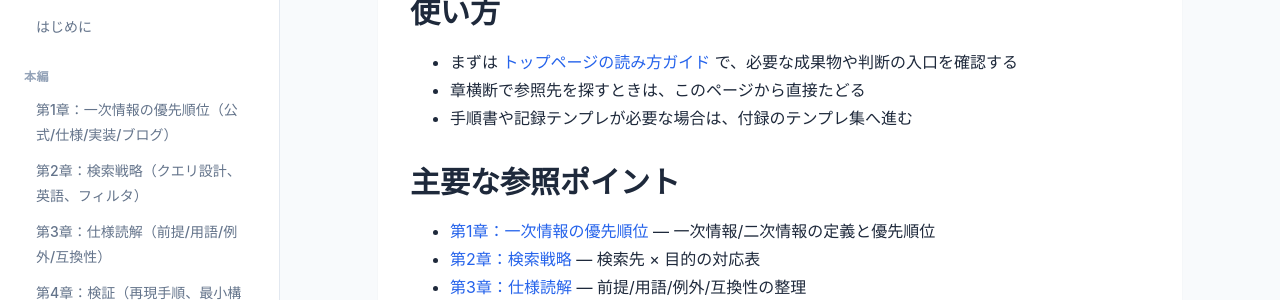
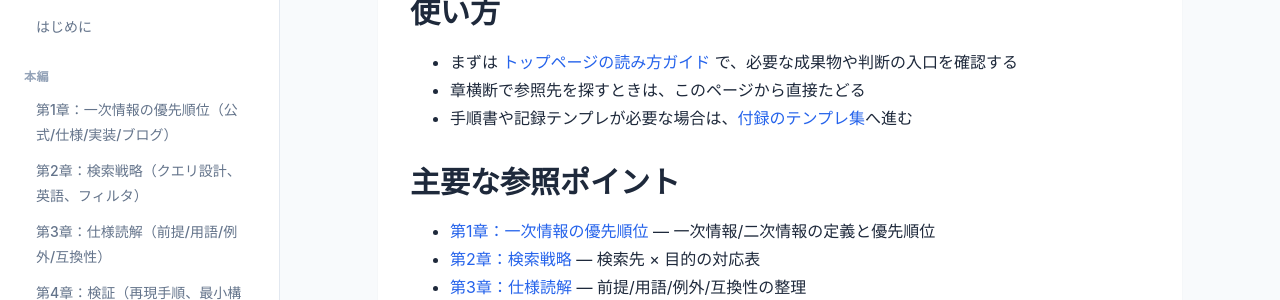
Before and after one commit to itdojp/evidence-based-engineering-book, a Jekyll site: the page built from docs/appendices/figure-index/index.md, in a window 1280 px wide and 900 px high. Shown: the part 315-615 px from the top of the window. Built offline with Jekyll 4.4.1, drawn with Linux system fonts in a browser that asks for light colours; part of the change alters nothing that is shown.

```diff
--- a/docs/appendices/figure-index/index.md
+++ b/docs/appendices/figure-index/index.md
@@ -11,9 +11,9 @@ order: 915
 
 ## 使い方
 
-- まずは [トップページの読み方ガイド](../../) で、必要な成果物や判断の入口を確認する
+- まずは [トップページの読み方ガイド](../../#読み方ガイド) で、必要な成果物や判断の入口を確認する
 - 章横断で参照先を探すときは、このページから直接たどる
-- 手順書や記録テンプレが必要な場合は、付録のテンプレ集へ進む
+- 手順書や記録テンプレが必要な場合は、[付録のテンプレ集](../templates/)へ進む
 
 ## 主要な参照ポイント
 
```
